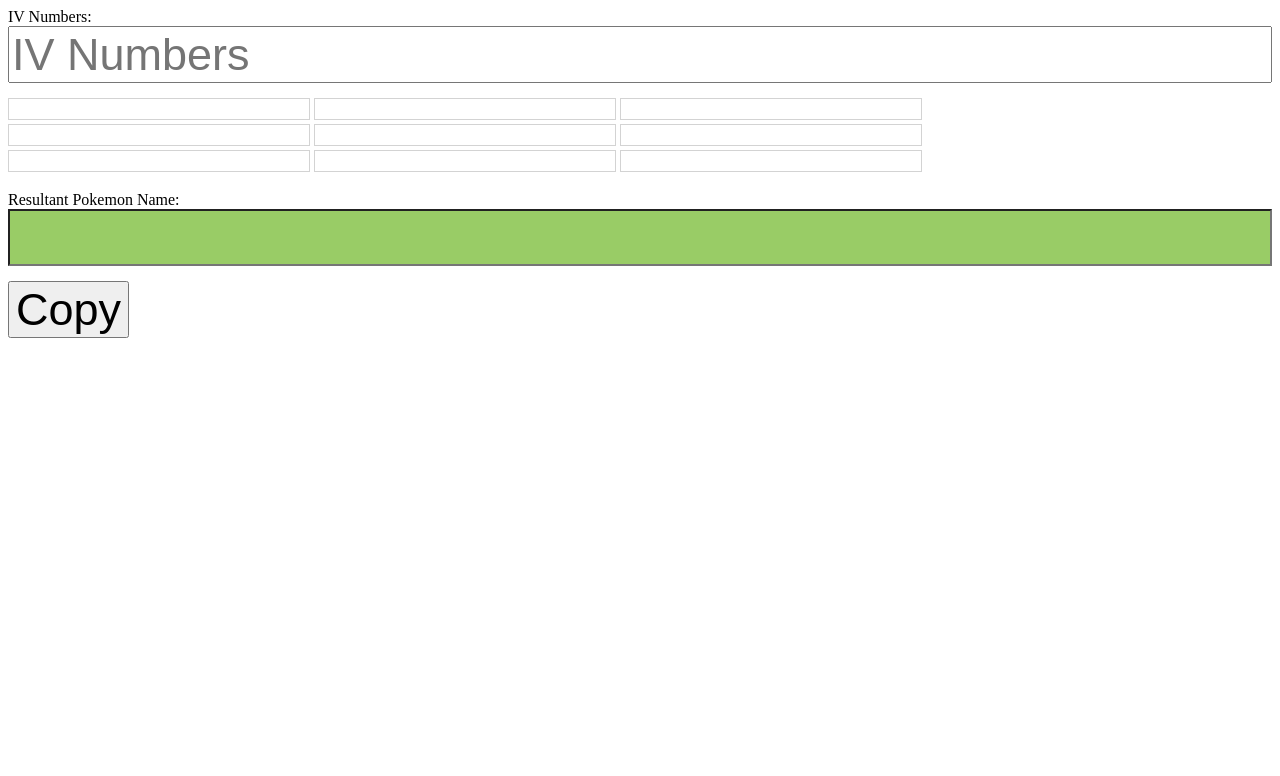
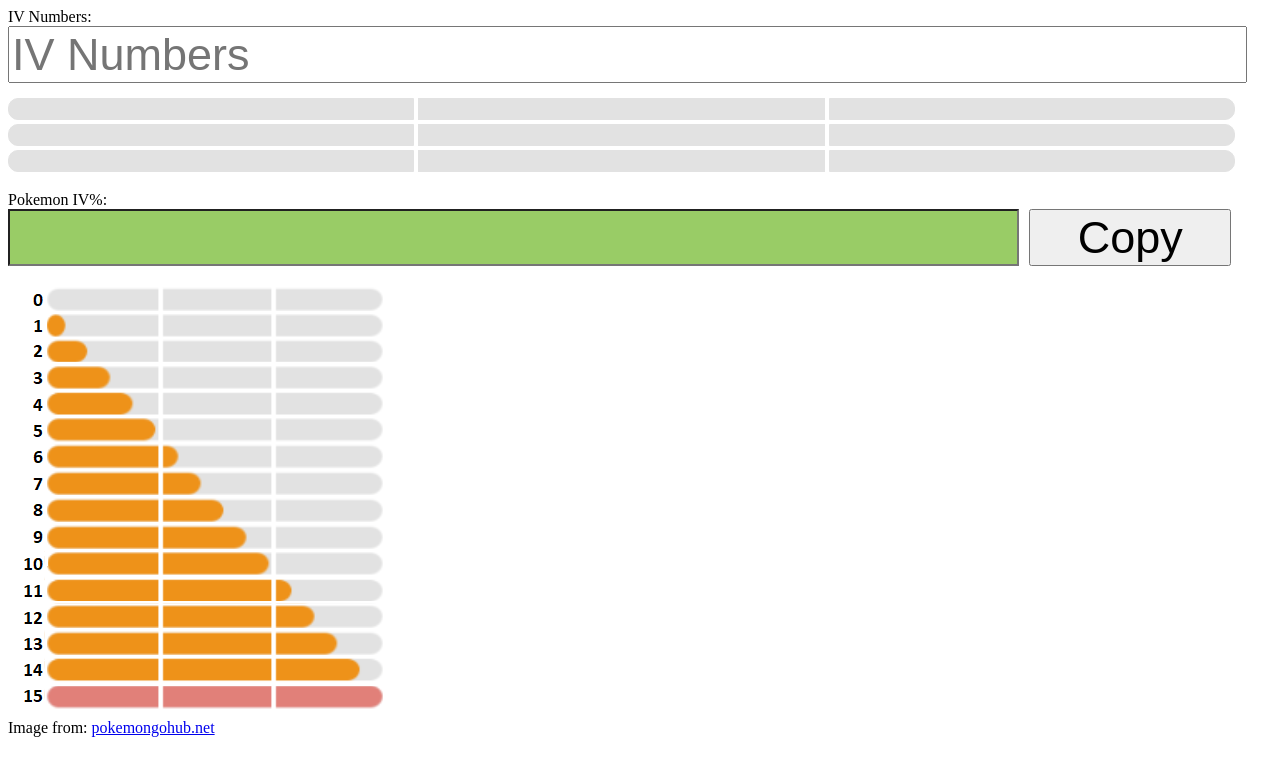
Before and after one commit to hltdevlab/SimpleIvCalc, a plain HTML site: page SimpleIvCalc/index.html in a window 1280 px wide. Drawn offline with Linux system fonts and the light colour scheme.

Commit message:
ready to use

```diff
--- a/SimpleIvCalc/css/styles.css
+++ b/SimpleIvCalc/css/styles.css
@@ -5,17 +5,20 @@
 }
 
 .takeContainerWidth {
-    width: 100%;
+    width: 98%;
 }
 
-.leftColumn {
-    width: 49%;
-	float: left;
+.txt-result-style {
+  width: 80%;
 }
 
-.rightColumn {
-    width: 49%;
-	float: right;
+.btn-copy-style {
+  margin-left: 10px;
+  width: 16%;
+}
+
+.float-left {
+	float: left;
 }
 
 .greenBg {
@@ -36,6 +39,21 @@ input[type=checkbox] {
     width: 57px;
 }
 
-statsBarWidth {
-    width: 33%;
+.statsBarStyle {
+    width: 32%;
+    height: 20px;
+    border-width: 1px;
+    border-style: solid;
+    border-color: #e2e2e2;
+    background-color: #e2e2e2;
 }
+
+.statsBarStyle-left {
+  border-top-left-radius: 10px;
+  border-bottom-left-radius: 10px;
+}
+
+.statsBarStyle-right {
+  border-top-right-radius: 10px;
+  border-bottom-right-radius: 10px;
+}
--- a/SimpleIvCalc/index.html
+++ b/SimpleIvCalc/index.html
@@ -5,8 +5,15 @@
 	<script src="js/IvCalc.js"></script>
 	<script src="js/StatsBarRenderer.js"></script>
 	<script src="js/ivNumHandler.js"></script>
+	<script>
+	  const onResize = function() {
+	    console.log('body resized.');
+	    let ivObj = IvCalc.calc(document.getElementById('txtIvNum').value);
+	    StatsBarRenderer.draw(ivObj);
+	  }
+	</script>
 </head>
-<body>
+<body onresize="onResize(this)">
 
 <div class="displayBlock">
 IV Numbers:
@@ -14,50 +21,63 @@ IV Numbers:
 </div>
 
 <div class="displayBlock" id="divCanvas">
-	<canvas id="canvasA1" class="statsBarWidth" height="20" style="border:1px solid #d3d3d3;">
+
+	<canvas id="canvasA1" class="statsBarStyle statsBarStyle-left">
 		Your browser does not support the HTML5 canvas tag.
 	</canvas>
-	<canvas id="canvasA2" class="statsBarWidth" height="20" style="border:1px solid #d3d3d3;">
+	<canvas id="canvasA2" class="statsBarStyle">
 		Your browser does not support the HTML5 canvas tag.
 	</canvas>
-	<canvas id="canvasA3" class="statsBarWidth" height="20" style="border:1px solid #d3d3d3;">
+	<canvas id="canvasA3" class="statsBarStyle statsBarStyle-right">
 		Your browser does not support the HTML5 canvas tag.
 	</canvas>
+
 	<br />
-	<canvas id="canvasD1" class="statsBarWidth" height="20" style="border:1px solid #d3d3d3;">
+	<canvas id="canvasD1" class="statsBarStyle statsBarStyle-left">
 		Your browser does not support the HTML5 canvas tag.
 	</canvas>
-	<canvas id="canvasD2" class="statsBarWidth" height="20" style="border:1px solid #d3d3d3;">
+	<canvas id="canvasD2" class="statsBarStyle">
 		Your browser does not support the HTML5 canvas tag.
 	</canvas>
-	<canvas id="canvasD3" class="statsBarWidth" height="20" style="border:1px solid #d3d3d3;">
+	<canvas id="canvasD3" class="statsBarStyle statsBarStyle-right">
 		Your browser does not support the HTML5 canvas tag.
 	</canvas>
+
 	<br />
-	<canvas id="canvasS1" class="statsBarWidth" height="20" style="border:1px solid #d3d3d3;">
+	<canvas id="canvasS1" class="statsBarStyle statsBarStyle-left">
 		Your browser does not support the HTML5 canvas tag.
 	</canvas>
-	<canvas id="canvasS2" class="statsBarWidth" height="20" style="border:1px solid #d3d3d3;">
+	<canvas id="canvasS2" class="statsBarStyle">
 		Your browser does not support the HTML5 canvas tag.
 	</canvas>
-	<canvas id="canvasS3" class="statsBarWidth" height="20" style="border:1px solid #d3d3d3;">
+	<canvas id="canvasS3" class="statsBarStyle statsBarStyle-right">
 		Your browser does not support the HTML5 canvas tag.
 	</canvas>
+
 </div>
 
+Pokemon IV%:
 <div class="displayBlock">
-Resultant Pokemon Name:
-<input class="takeContainerWidth greenBg" type="text" name="txtResult" id="txtResult" readonly />
+  <input class="float-left txt-result-style greenBg" type="text" name="txtResult" id="txtResult" readonly />
+  <input class="float-left btn-copy-style" type="button" name="btnCopy" id="btnCopy" value="Copy" />
 </div>
 
+<!--
 <div class="displayBlock">
 <input type="button" name="btnCopy" id="btnCopy" value="Copy" />
+</div>
+-->
+
+<div class="displayBlock">
+  <img src="images/1kbj8qx1kja31.png" />
+  <br />
+  Image from: <a href="https://pokemongohub.net/post/guide/new-pokemon-go-appraisal-system-guide/">pokemongohub.net</a>
 </div>
 
 <script>
 //IvCalc.calc();
-
-
+//StatsBarRenderer.clear();
+onResize();
 
 document.getElementById('btnCopy').onclick = function() {
 	copyTextContent(document.getElementById('txtResult'));
--- a/SimpleIvCalc/js/IvCalc.js
+++ b/SimpleIvCalc/js/IvCalc.js
@@ -1,26 +1,44 @@
 const IvCalc  = class {
 	static calc(ivNumStr) {
-		//alert('must do something');
-		let a = parseInt(ivNumStr.substring(0, 2));
-		let d = parseInt(ivNumStr.substring(2, 4));
-		let s = parseInt(ivNumStr.substring(4, 6));
-		let ivRaw = ((a + d + s) / 45) * 100;
+	  let ivObj = {
+	    attack: 0,
+	    defense: 0,
+	    stamina: 0,
+	    iv: 0
+	  };
+
+	  /*if(!this.isValid(ivNumStr) || ivNumStr.length !== 6) {
+	    return ivObj;
+	  }*/
+
+	  if(ivNumStr.length>=2) {
+	    let a = parseInt(ivNumStr.substring(0, 2));
+	    if(a <= 15) ivObj.attack = a;
+	  }
+
+	  if(ivNumStr.length>=4) {
+	    let d = parseInt(ivNumStr.substring(2, 4));
+	    if(d <= 15) ivObj.defense = d;
+	  }
+
+	  if(ivNumStr.length>=6) {
+	    let s = parseInt(ivNumStr.substring(4, 6));
+	    if(s <= 15) ivObj.stamina = s;
+	  }
+
+		let ivRaw = ((ivObj.attack + ivObj.defense + ivObj.stamina) / 45) * 100;
 		let iv = Math.trunc(ivRaw);
-
-		let obj = {
-			attack: a,
-			defense: d,
-			stamina: s,
-			iv: iv
-		};
+		ivObj.iv = iv;
 
 		//alert('a: ' + a + '\nd: ' + d + '\ns: ' + s + '\niv: ' + iv);
 
-		return obj;
+		return ivObj;
 	}
 
 	static isValid(ivNumStr) {
-		if(ivNumStr.length>6) return false;
+		if(ivNumStr === undefined || ivNumStr === null) return false;
+		if(ivNumStr === "") return false;
+		if(ivNumStr.length !== 6) return false;
 
 		if(ivNumStr.length>=2) {
 			let a = parseInt(ivNumStr.substring(0, 2));
--- a/SimpleIvCalc/js/StatsBarRenderer.js
+++ b/SimpleIvCalc/js/StatsBarRenderer.js
@@ -1,21 +1,19 @@
 const StatsBarRenderer = class {
-	static draw(targetElement, ivObj) {
-		//let str = '';
-		//str += ''
-		//targetElement.innerHTML = '<h1>hello</h1>';
-		//alert(this._drawOneBar);
-
-		/*this._drawOneBar(document.getElementById('canvasA1'), ivObj.attack);
-		this._drawOneBar(document.getElementById('canvasD1'), ivObj.defense);
-		this._drawOneBar(document.getElementById('canvasS1'), ivObj.stamina);*/
-
+	static draw(ivObj) {
 		this._drawOneStat('canvasA', ivObj.attack);
 		this._drawOneStat('canvasD', ivObj.defense);
 		this._drawOneStat('canvasS', ivObj.stamina);
 	}
 
 	static _drawOneStat(targetCanvasIdPrefix, statsValue) {
-		if(statsValue >= 10) {
+	  if(statsValue === 15) {
+	    // render 3 full bars
+	    let fullColor = '#E18079';
+	    this._drawOneBar(document.getElementById(targetCanvasIdPrefix + '1'), 5, fullColor);
+	    this._drawOneBar(document.getElementById(targetCanvasIdPrefix + '2'), 5, fullColor);
+	    this._drawOneBar(document.getElementById(targetCanvasIdPrefix + '3'), 5, fullColor);
+	  }
+		else if(statsValue >= 10) {
 		  // render 2 full bars
 		  this._drawOneBar(document.getElementById(targetCanvasIdPrefix + '1'), 5);
 		  this._drawOneBar(document.getElementById(targetCanvasIdPrefix + '2'), 5);
@@ -34,15 +32,30 @@ const StatsBarRenderer = class {
 		}
 	}
 
-	static _drawOneBar(targetCanvas, statsValue) {
-	  let windowWidth = window.innerWidth * 0.8;
-	  let barWidth = windowWidth / 3;
-	  let fillWidth = (statsValue/5) * barWidth;
+	static _drawOneBar(targetCanvas, oneThirdStatsValue, color) {
+	  color = color ? color : "#EE9219";
+	  //let windowWidth = window.innerWidth * 0.8;
+	  //let barWidth = windowWidth / 3;
+	  //let fillWidth = (oneThirdStatsValue/5) * barWidth;
 
-	  targetCanvas.width = barWidth;
+	  //targetCanvas.width = barWidth;
+	  //targetCanvas.width = targetCanvas.width;
+	  //targetCanvas.height = targetCanvas.height;
+	  //console.log('targetCanvas.height: ' + targetCanvas.height);
+	  let fillWidth = (oneThirdStatsValue/5) * targetCanvas.width;
 
 	  var ctx = targetCanvas.getContext("2d");
-	  ctx.fillRect(1, 1, fillWidth, 18);
+	  ctx.clearRect(0, 0, targetCanvas.width, targetCanvas.height);
+	  ctx.fillStyle = color;
+	  ctx.fillRect(0, 0, fillWidth, targetCanvas.height);
+
+	  //console.log('_drawOneBar: ' + fillWidth);
+	}
+
+	static clear() {
+	  this._clearOneStat('canvasA');
+	  this._clearOneStat('canvasD');
+	  this._clearOneStat('canvasS');
 	}
 
 	static _clearOneStat(targetCanvasIdPrefix) {
@@ -52,9 +65,4 @@ const StatsBarRenderer = class {
 		this._drawOneBar(document.getElementById(targetCanvasIdPrefix + '3'), 0);
 	}
 
-	static clear(targetCanvasIdPrefix) {
-	  this._clearOneStat('canvasA');
-	  this._clearOneStat('canvasD');
-	  this._clearOneStat('canvasS');
-	}
 }
--- a/SimpleIvCalc/js/ivNumHandler.js
+++ b/SimpleIvCalc/js/ivNumHandler.js
@@ -10,7 +10,13 @@ const ivNumHandler= function(elem) {
 		else if(num > elem.max) elem.value = elem.max;
 
 		let resultElem = document.getElementById('txtResult');
-		if(elem.value.length == 6) {
+
+		let ivObj = IvCalc.calc(elem.value);
+		resultElem.value = ivObj.iv;
+
+		StatsBarRenderer.draw(ivObj);
+
+		/*if(elem.value.length == 6) {
 		  elem.blur();
 
 		  if(!IvCalc.isValid(elem.value)) {
@@ -21,12 +27,12 @@ const ivNumHandler= function(elem) {
 			let ivObj = IvCalc.calc(elem.value);
 			resultElem.value = ivObj.iv;
 
-			StatsBarRenderer.draw(document.getElementById('divCanvas'), ivObj);
+			StatsBarRenderer.draw(ivObj);
 		}
 		else {
 			resultElem.value = '';
-			StatsBarRenderer.clear(document.getElementById('divCanvas'));
-		}
+			StatsBarRenderer.clear();
+		}*/
 	}
 };
 
```
Also changed, not shown: SimpleIvCalc/images/1kbj8qx1kja31.png (added).
